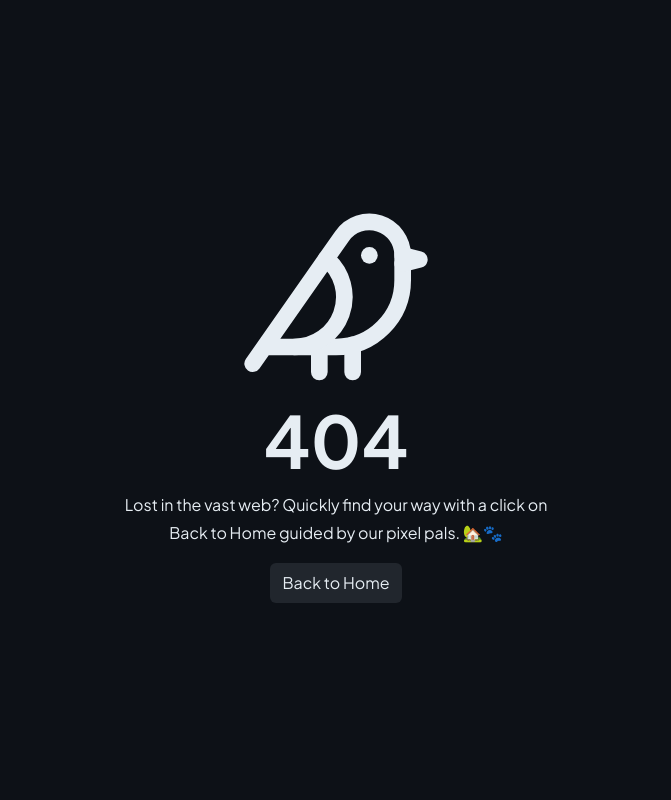
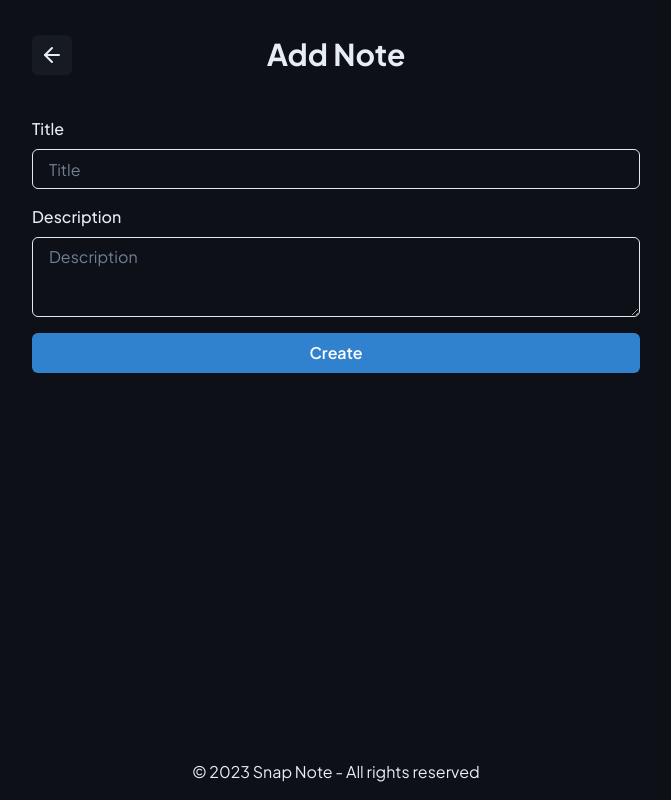
Before and after one commit to rolandowebdev/snap-note, a React (Vite) app: page /notes/new in a window 1280 px wide. Before the commit this address had no page. Shown: the whole page, without its empty margins (304-975 px from the left). Built offline with nearby package versions, Linux system fonts and the light colour scheme.

Commit message:
feat: create add note page

```diff
--- a/src/components/ui/form-modal.jsx
+++ b/src/components/ui/form-update.jsx
@@ -15,13 +15,13 @@ import {
   Input,
   Textarea
 } from '@chakra-ui/react'
-import { Plus, EditIcon } from 'lucide-react'
+import { EditIcon } from 'lucide-react'
 import { useCustomToast } from '@/hooks'
 import { useNotes } from '@/context'
 
-export const FormModal = ({ noteId }) => {
+export const FormUpdate = ({ noteId }) => {
   const { showToast } = useCustomToast()
-  const { addNote, editNote, getNoteById } = useNotes()
+  const { editNote, getNoteById } = useNotes()
   const { isOpen, onOpen, onClose } = useDisclosure()
 
   const initialNote = getNoteById(noteId)
@@ -32,31 +32,24 @@ export const FormModal = ({ noteId }) => {
   const initialRef = useRef(null)
   const finalRef = useRef(null)
 
-  const addAndResetNote = () => {
-    if (noteId) {
+  const UpdateAndResetNote = () => {
     editNote(noteId, title, body)
-    } else {
-      addNote(title, body)
-      setTitle('')
-      setBody('')
-    }
   }
 
-  const handleAddNote = (e) => {
+  const handleUpdateNote = (e) => {
     e.preventDefault()
 
     if (!title || !body) {
       return showToast('error', 'Title and body cannot be empty')
     }
 
-    addAndResetNote()
-    showToast('success', `Note ${noteId ? 'updated' : 'added'} successfully`)
+    UpdateAndResetNote()
+    showToast('success', 'Note updated successfully')
     onClose()
   }
 
   return (
     <>
-      {noteId ? (
       <IconButton
         onClick={onOpen}
         aria-label='update note'
@@ -66,20 +59,6 @@ export const FormModal = ({ noteId }) => {
         _active={{ bgColor: 'transparent' }}
         icon={<EditIcon />}
       />
-      ) : (
-        <IconButton
-          h={12}
-          w={14}
-          onClick={onOpen}
-          variant='ghost'
-          aria-label='create note'
-          bg='brand.softDark'
-          color='#FFFFFFA3'
-          _hover={{ bgColor: 'brand.border' }}
-          _active={{ bgColor: 'transparent' }}
-          icon={<Plus />}
-        />
-      )}
 
       <Modal
         isCentered
@@ -89,10 +68,10 @@ export const FormModal = ({ noteId }) => {
         onClose={onClose}>
         <ModalOverlay />
         <ModalContent bg='brand.softDark' color='brand.light'>
-          <ModalHeader>{noteId ? 'Update' : 'Create'} Note</ModalHeader>
+          <ModalHeader>Update Note</ModalHeader>
           <ModalCloseButton />
           <ModalBody pb={6}>
-            <form onSubmit={handleAddNote}>
+            <form onSubmit={handleUpdateNote}>
               <FormControl>
                 <FormLabel>Title</FormLabel>
                 <Input
@@ -114,7 +93,7 @@ export const FormModal = ({ noteId }) => {
               </FormControl>
 
               <Button mt={4} w='full' type='submit' colorScheme='blue' mr={3}>
-                {noteId ? 'Update' : 'Create'}
+                Update
               </Button>
             </form>
           </ModalBody>
@@ -124,6 +103,6 @@ export const FormModal = ({ noteId }) => {
   )
 }
 
-FormModal.propTypes = {
+FormUpdate.propTypes = {
   noteId: PropTypes.string
 }
--- a/src/components/ui/index.js
+++ b/src/components/ui/index.js
@@ -1,6 +1,6 @@
 export * from './alert-dialog'
 export * from './custom-tabpanel'
 export * from './empty-notes'
-export * from './form-modal'
+export * from './form-update'
 export * from './note-card'
 export * from './search-notes'
--- a/src/components/ui/note-card.jsx
+++ b/src/components/ui/note-card.jsx
@@ -13,10 +13,10 @@ import {
 } from '@chakra-ui/react'
 import { Link as RouterLink } from 'react-router-dom'
 import { CheckCircle, Circle } from 'lucide-react'
+import { FormUpdate } from './form-update'
 import { AlertDialog } from './alert-dialog'
 import { showFormattedDate } from '@/utils'
 import { useNotes } from '@/context'
-import { FormModal } from './form-modal'
 
 export const NoteCard = ({ id, title, body, createdAt, archived }) => {
   const { deleteNote, archiveNote } = useNotes()
@@ -76,7 +76,7 @@ export const NoteCard = ({ id, title, body, createdAt, archived }) => {
             {showFormattedDate(createdAt)}
           </Text>
           <HStack gap={0}>
-            <FormModal noteId={id} />
+            <FormUpdate noteId={id} />
             <AlertDialog
               title='Note'
               description='Are you sure you want to delete this note?'
--- /dev/null
+++ b/src/pages/AddNote.jsx
@@ -0,0 +1,107 @@
+import { useState, useRef } from 'react'
+import { ArrowLeft } from 'lucide-react'
+import {
+  Container,
+  FormControl,
+  FormLabel,
+  Input,
+  Textarea,
+  Button,
+  Box,
+  Text,
+  IconButton
+} from '@chakra-ui/react'
+import { useCustomToast } from '@/hooks'
+import { useNotes } from '@/context'
+import { Footer } from '@/components'
+import { useNavigate } from 'react-router-dom'
+
+export const AddNote = () => {
+  const navigate = useNavigate()
+  const { showToast } = useCustomToast()
+  const { addNote } = useNotes()
+
+  const [title, setTitle] = useState('')
+  const [body, setBody] = useState('')
+
+  const initialRef = useRef(null)
+
+  const addAndResetNote = () => {
+    addNote(title, body)
+    setTitle('')
+    setBody('')
+  }
+
+  const handleAddNote = (e) => {
+    e.preventDefault()
+
+    if (!title || !body) {
+      return showToast('error', 'Title and body cannot be empty')
+    }
+
+    addAndResetNote()
+    showToast('success', 'Note added successfully')
+    navigate('/')
+  }
+
+  return (
+    <>
+      <Container maxW='container.sm' minH='calc(100vh - 56px)'>
+        <Box
+          as='nav'
+          pt='2rem'
+          mb={6}
+          pb='1rem'
+          display='flex'
+          alignItems='center'>
+          <IconButton
+            variant='ghost'
+            aria-label='back to home'
+            color='brand.light'
+            onClick={() => navigate('/')}
+            bg='brand.softDark'
+            _hover={{ bg: 'brand.border' }}
+            _active={{ bgColor: 'brand.border' }}
+            icon={<ArrowLeft />}
+          />
+          <Text
+            w='full'
+            fontSize='3xl'
+            fontWeight={700}
+            textAlign='center'
+            marginLeft='-40px'>
+            Add Note
+          </Text>
+        </Box>
+        <Box as='main'>
+          <form onSubmit={handleAddNote}>
+            <FormControl>
+              <FormLabel>Title</FormLabel>
+              <Input
+                maxLength={20}
+                ref={initialRef}
+                placeholder='Title'
+                onChange={(e) => setTitle(e.target.value)}
+                value={title}
+              />
+            </FormControl>
+
+            <FormControl mt={4}>
+              <FormLabel>Description</FormLabel>
+              <Textarea
+                placeholder='Description'
+                onChange={(e) => setBody(e.target.value)}
+                value={body}
+              />
+            </FormControl>
+
+            <Button mt={4} w='full' type='submit' colorScheme='blue' mr={3}>
+              Create
+            </Button>
+          </form>
+        </Box>
+      </Container>
+      <Footer />
+    </>
+  )
+}
--- a/src/pages/Home.jsx
+++ b/src/pages/Home.jsx
@@ -6,19 +6,22 @@ import {
   Tabs,
   Tab,
   TabList,
-  TabPanels
+  TabPanels,
+  IconButton
 } from '@chakra-ui/react'
 import {
   NoteCard,
-  FormModal,
   EmptyNotes,
   SearchNotes,
   CustomTabPanel,
   Footer
 } from '@/components'
+import { Plus } from 'lucide-react'
 import { useNotes } from '@/context'
+import { useNavigate } from 'react-router-dom'
 
 export const Home = () => {
+  const navigate = useNavigate()
   const { unarchivedNotes, archivedNotes } = useNotes()
   return (
     <>
@@ -29,7 +32,18 @@ export const Home = () => {
           </Heading>
           <Box as='nav' mt={6} display='flex' gap={3} alignItems='center'>
             <SearchNotes />
-            <FormModal />
+            <IconButton
+              h={12}
+              w={14}
+              onClick={() => navigate('/notes/new')}
+              variant='ghost'
+              aria-label='create note'
+              bg='brand.softDark'
+              color='#FFFFFFA3'
+              _hover={{ bgColor: 'brand.border' }}
+              _active={{ bgColor: 'transparent' }}
+              icon={<Plus />}
+            />
           </Box>
         </Box>
         <Tabs variant='soft-rounded' mt={4} colorScheme='whiteAlpha' isFitted>
--- a/src/pages/index.js
+++ b/src/pages/index.js
@@ -1,3 +1,4 @@
 export * from './Home'
 export * from './Detail'
 export * from './NotFound'
+export * from './AddNote'
--- a/src/routes/index.jsx
+++ b/src/routes/index.jsx
@@ -1,5 +1,5 @@
 import { createBrowserRouter } from 'react-router-dom'
-import { Home, DetailNote, NotFound } from '@/pages'
+import { Home, DetailNote, NotFound, AddNote } from '@/pages'
 import { RootContainer } from '@/components'
 
 export const router = createBrowserRouter([
@@ -13,8 +13,11 @@ export const router = createBrowserRouter([
       },
       {
         path: '/:id',
-        element: <DetailNote />,
-        errorElement: <NotFound />
+        element: <DetailNote />
+      },
+      {
+        path: '/notes/new',
+        element: <AddNote />
       }
     ]
   },
```
Lines whose indentation alone changed are shown as unchanged.
